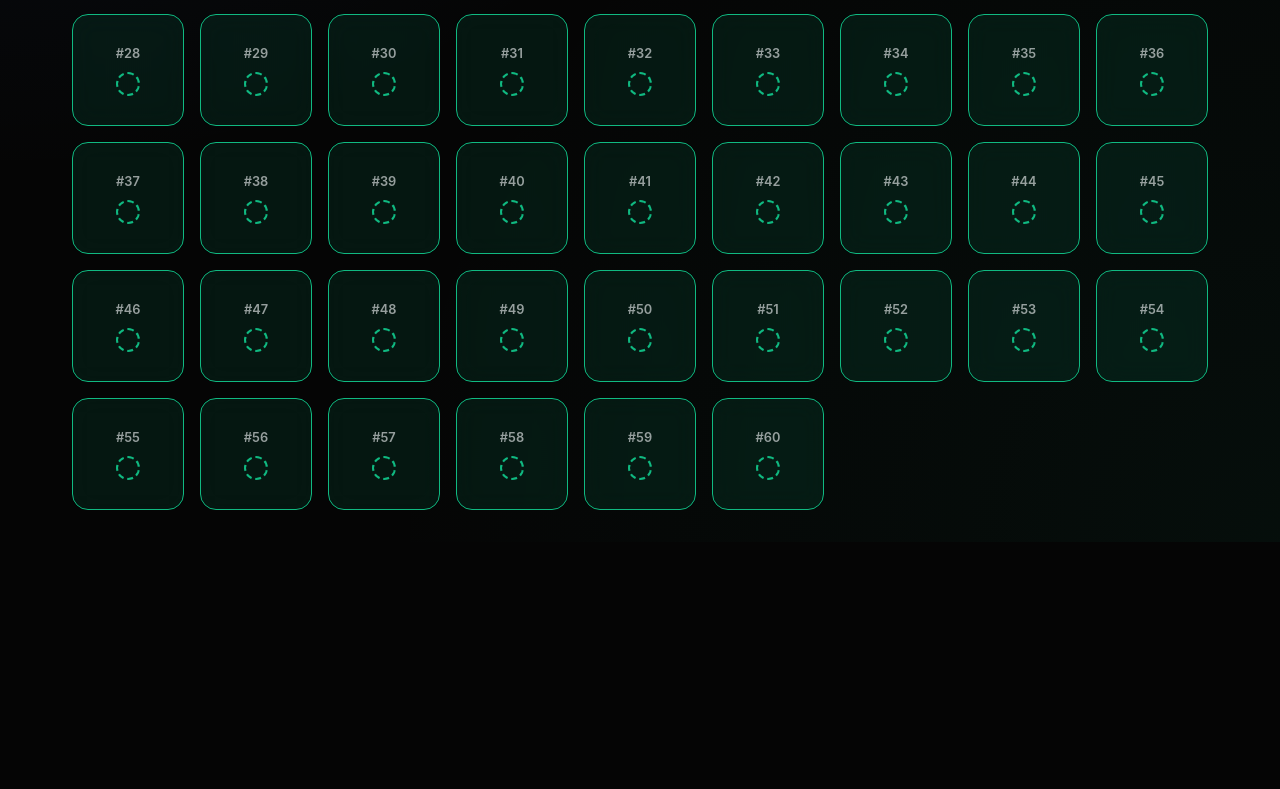
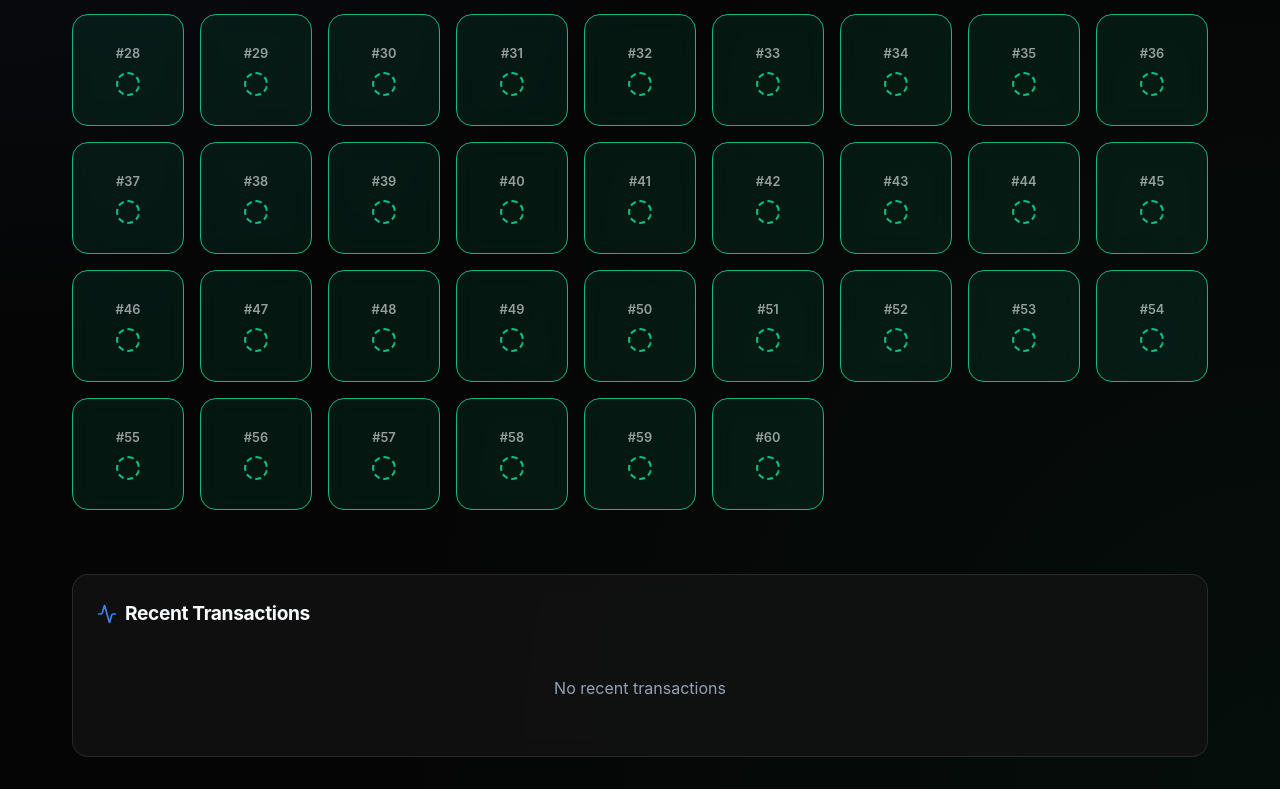
Before and after one commit to hedoescode-mayank/ABPS-Automated-Block-Parking-System-, a React (Vite) app: page / in a window 1280 px wide. Shown: the part 703-1492 px from the top of the page. Before the commit the page ends 1245 px from the top, so only its background shows below. Built offline with nearby package versions, Linux system fonts and the light colour scheme.

Commit message:
✨ UI: Added Transaction History panel to dashboard

```diff
--- a/src/App.jsx
+++ b/src/App.jsx
@@ -182,6 +182,42 @@ export default function App() {
         </AnimatePresence>
       </main>
 
+      {/* Transaction History */}
+      <section className="glass" style={{ marginTop: '2rem', padding: '1.5rem' }}>
+        <div style={{ display: 'flex', alignItems: 'center', gap: '0.5rem', marginBottom: '1rem' }}>
+          <Activity size={20} color="var(--primary)" />
+          <h2 style={{ fontSize: '1.2rem' }}>Recent Transactions</h2>
+        </div>
+
+        <div style={{ display: 'flex', flexDirection: 'column', gap: '0.75rem' }}>
+          {history.length === 0 ? (
+            <p style={{ color: 'var(--text-dim)', textAlign: 'center', padding: '2rem' }}>No recent transactions</p>
+          ) : (
+            history.map((tx, i) => (
+              <div key={i} className="glass" style={{ padding: '1rem', display: 'flex', justifyContent: 'space-between', alignItems: 'center', background: 'rgba(255,255,255,0.02)' }}>
+                <div style={{ display: 'flex', alignItems: 'center', gap: '1rem' }}>
+                  <div style={{ padding: '8px', borderRadius: '8px', background: 'rgba(59, 130, 246, 0.1)' }}>
+                    <Car size={18} color="var(--primary)" />
+                  </div>
+                  <div>
+                    <p style={{ fontWeight: 600 }}>{tx.vehicle}</p>
+                    <p style={{ fontSize: '0.8rem', color: 'var(--text-dim)' }}>Slot #{tx.slotNo} • {tx.name}</p>
+                  </div>
+                </div>
+                <div style={{ textAlign: 'right' }}>
+                  <p style={{ fontWeight: 700, color: tx.cost > 0 ? 'var(--success)' : 'var(--text-dim)' }}>
+                    {tx.cost > 0 ? `+ ₹${tx.cost}` : 'PREPAID'}
+                  </p>
+                  <p style={{ fontSize: '0.7rem', color: 'var(--text-dim)' }}>
+                    {new Date(tx.exitTime).toLocaleTimeString()}
+                  </p>
+                </div>
+              </div>
+            ))
+          )}
+        </div>
+      </section>
+
       {/* Booking Modal */}
       <AnimatePresence>
         {showModal && (
```
